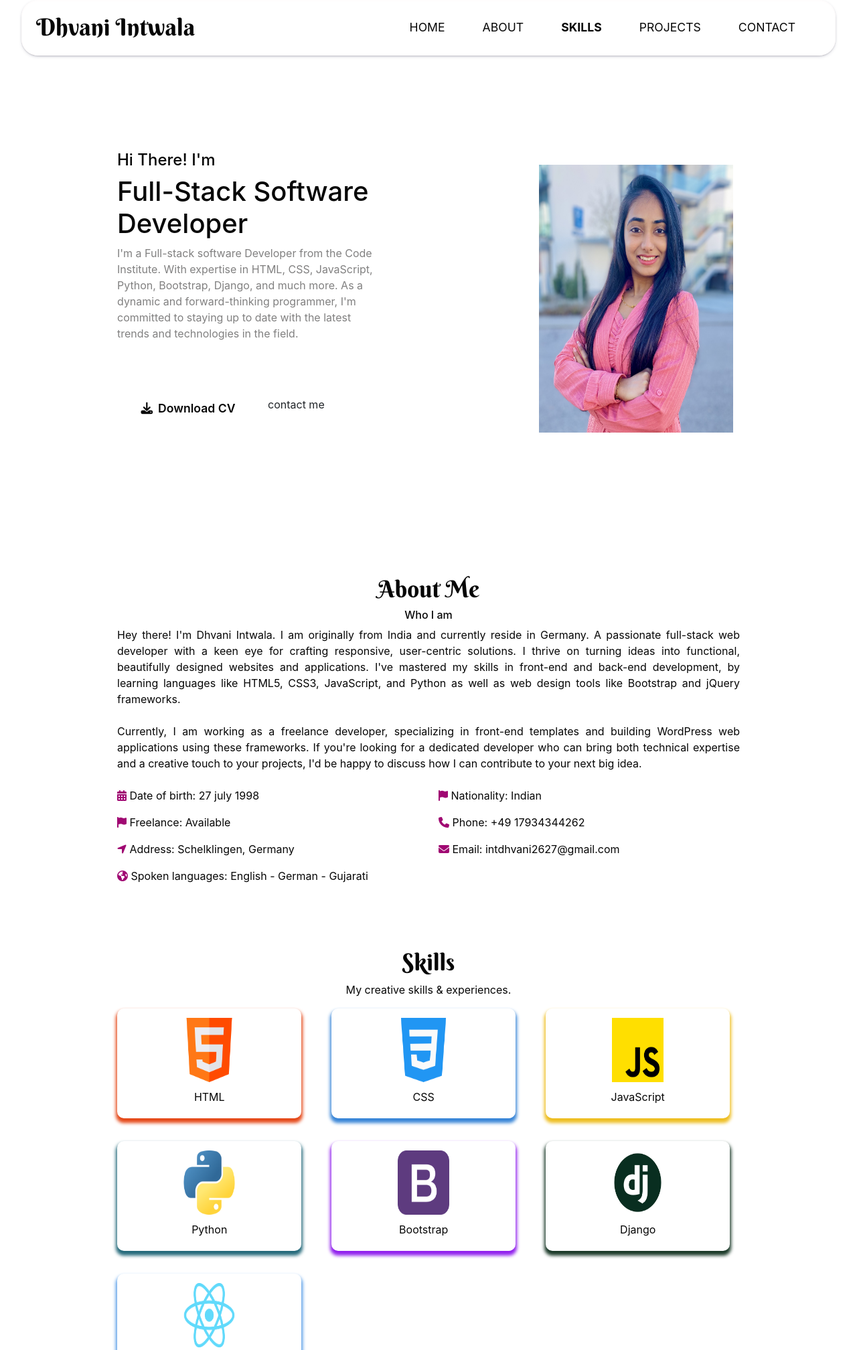
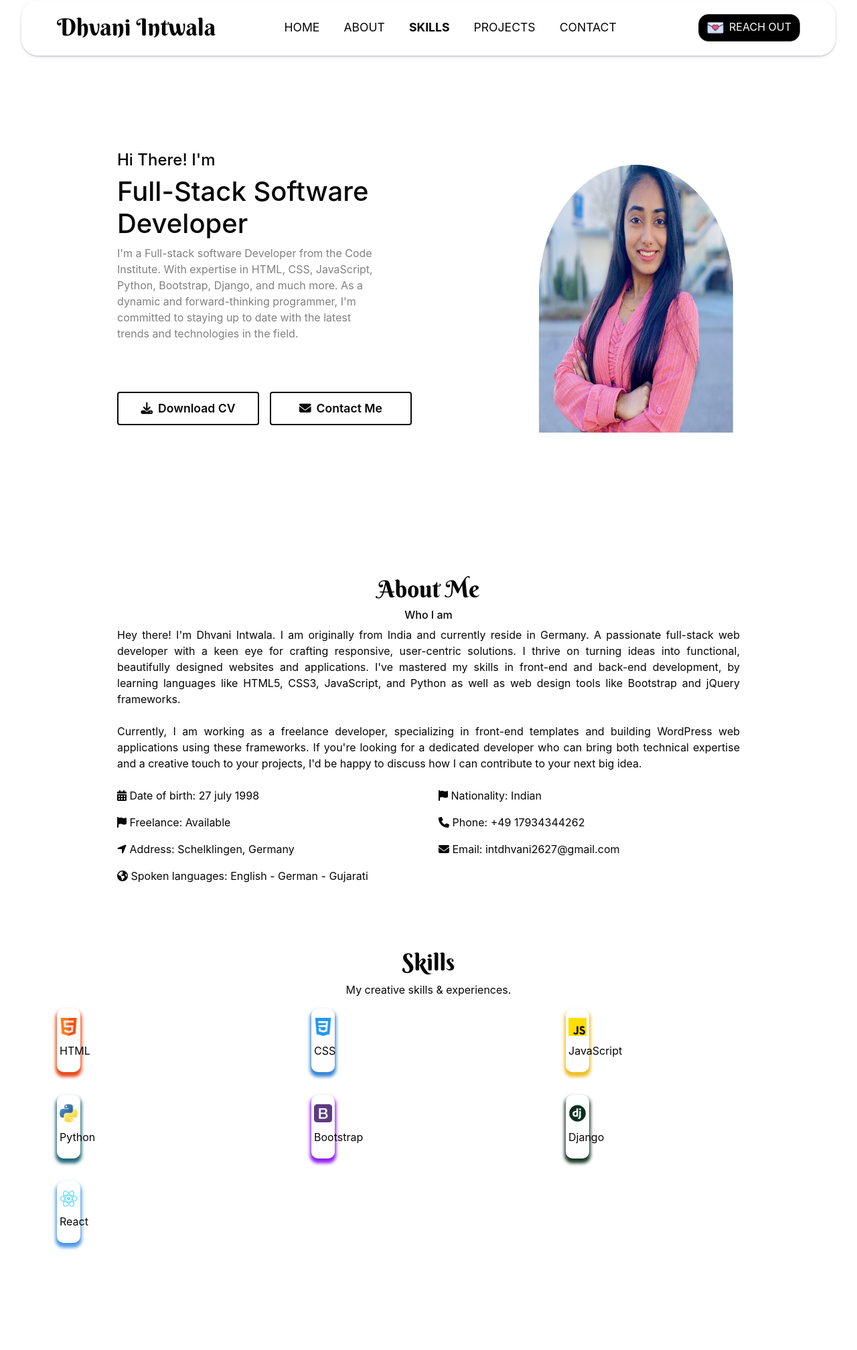
Before and after one commit to Dhvani-intwala/portfolio, a Django app: page / in a window 1280 px wide. Shown: the top 2016 px of the page at 67% size. Run offline with Django 5.2, Linux system fonts and the light colour scheme; some libraries are stand-ins or nearby versions; some web fonts are replaced.

Commit message:
Updated navbar and about section

```diff
--- a/home/templates/home/index.html
+++ b/home/templates/home/index.html
@@ -24,14 +24,18 @@
                         <a class="link" href="https://www.instagram.com/dhvanionajourney/" target="_blank" rel="noopener" aria-label="Link to instagram page"><i class="fab fa-instagram text-white social-link"></i></a>
                     </div>
                     <div class="d-flex mb-5 mt-4">
-                        <a href="lebenslauf.pdf" download="lebenslauf" class="btn cv-btn button"><i class="fa fa-download mr-2"></i>Download CV</a><br>
-                        <a href="" class="btn button"><i class=""></i>contact me</a>
+                        <a href="lebenslauf.pdf" download="lebenslauf" class="btn cv-btn button mr-3">
+                          <i class="fa fa-download mr-2"></i>Download CV
+                        </a>
+                        <a href="#contact" class="btn contact-h-btn button">
+                          <i class="fa fa-envelope mr-2"></i>Contact Me
+                        </a>
                     </div>
                 </div>
 
             </div>
             <div class="col-lg-4 col-md-12 col-sm-12 text-center align-self-center">
-                <img src="{% static 'images/Dhvani11.jpg' %}" alt="my-image" class="img-fluid mb-3">
+                <img src="{% static 'images/image12.png' %}" alt="my-image" class="img-fluid mb-3">
             </div>
         </div>
     </div>
@@ -90,7 +94,7 @@
             <div class="col-md-4 col-6 mb-4">
                 <div class="grid-item html p-1">
                     <img src="{% static 'images/html.png'%}" alt="html" class="img-skill d-block mx-auto">
-                    <p class="text-center">HTML</p>
+                    <p class="">HTML</p>
                 </div>
             </div>
             <div class="col-md-4 col-6 mb-4">
--- a/static/css/style.css
+++ b/static/css/style.css
@@ -103,11 +103,12 @@ header {
     overflow: hidden;
     width: 95%;
     margin: 0 auto;
-    padding-right: 20px;
-    padding-left: 20px;
+    padding-right: 10px;
+    padding-left: 10px;
     display: flex;
     justify-content: space-between;
     align-items: center;
+    /* margin-right: 10px; */
     border: solid #fffdfd 2px;
     border-radius: 25px;
     box-shadow: rgba(50, 50, 93, 0.25) 0px 2px 5px -1px, rgba(0, 0, 0, 0.3) 0px 1px 3px -1px;
@@ -120,9 +121,9 @@ ul.navbar-nav {
     padding-left: 0;
 }
 
-ul li {
+/* ul li {
     margin: 0 10px;
-}
+} */
 
 ul li a {
     font-size: 1.1rem;
@@ -149,6 +150,18 @@ ul li a {
 
 .nav-link:hover {
     color: var(--pink-color); /* Fixed typo */
+}
+
+.btn-dark {
+  background-color: #000000;
+  color: #fff;
+  border-radius: 15px;
+  /* border: none; */
+}
+
+.btn-dark:hover {
+  background-color: #333;
+  color: #fff;
 }
 
 .title {
@@ -190,19 +203,24 @@ ul li a {
     padding: 10rem 10rem;
 }
 
+.contact-h-btn{
+    color: var(--black-color);
+    font-weight: 600;
+    font-size: 1.1rem;
+    width: 40%;
+    border: var(--black-color) 2px solid;
+    padding: 10px 5px 10px 5px;
+    text-align: center;
+}
+
 .cv-btn{
     color: var(--black-color);
     font-weight: 600;
     font-size: 1.1rem;
     width: 40%;
-    border: var(--white-color) 2px solid;
+    border: var(--black-color) 2px solid;
     padding: 10px 5px 10px 5px;
     text-align: center;
-}
-.cv-btn:hover{
-    color: var(--pink--color);
-    text-decoration: none;
-    border: var(--pink--color) 2px solid;
 }
 
 
@@ -238,23 +256,23 @@ ul li a {
 }
 
 .icon{
-    color: var(--pink--color);
+    color: var(--black--color);
 }
 
 /********* SKILL PAGE STYLES  *******/
 
 .skill{
-    padding: 1rem 10rem;
+    padding: 1rem 2rem;
 }
 .img-skill{
-    width: 6vw;
-    height: 12vh;
+    width: 100%;
+    height: 90%;
     margin: 10px 10px;
 }
 
 .grid-item{
     box-shadow: rgb(38, 57, 77) 0px 5px 5px 2px;
-    width: 95%;
+    width: 10%;
     margin-bottom: 10px;
     border-radius: 10px;
 }
@@ -383,11 +401,6 @@ ul li a {
     padding: 5px 5px 5px 5px;
     width: 15vw;
     text-align: center;
-}
-
-.contact-btn:hover{
-    color: var(--pink--color);
-    border: var(--pink--color) 2px solid;
 }
 
 .error{
--- a/templates/base.html
+++ b/templates/base.html
@@ -41,15 +41,19 @@
     <!-- nav bar -->
     <header id="header">
       <nav class="navbar navbar-expand-lg fixed-top bg" id="nav">
-        <a class="navbar-brand logo" href="{% url 'home' %}">Dhvani Intwala</a>
-        <button class="navbar-toggler navbar-dark" type="button" data-toggle="collapse" data-target="#main-nav" aria-controls="navbarSupportedContent" aria-expanded="false" aria-label="Toggle navigation">
-          <span class="navbar-toggler-icon"></span>
-        </button>
+        <div class="container">
+          <!-- Left: Brand -->
+          <a class="navbar-brand logo" href="{% url 'home' %}">Dhvani Intwala</a>
 
-        <div class="collapse navbar-collapse text-uppercase" id="main-nav">
+          <!-- Toggle Button for Mobile -->
+          <button class="navbar-toggler navbar-dark" type="button" data-toggle="collapse" data-target="#main-nav"
+            aria-controls="main-nav" aria-expanded="false" aria-label="Toggle navigation">
+            <span class="navbar-toggler-icon"></span>
+          </button>
 
-          <ul class="navbar-nav ml-auto">
-
+          <!-- Navigation Links -->
+          <div class="collapse navbar-collapse justify-content-center" id="main-nav">
+            <ul class="navbar-nav text-uppercase">
               <li class="nav-item">
                 <a class="nav-link active" href="{% url 'home' %}">Home</a>
               </li>
@@ -65,10 +69,17 @@
               <li class="nav-item">
                 <a class="nav-link" href="{% url 'home' %}#contact">Contact</a>
               </li>
-          </ul>
+            </ul>
+          </div>
+
+          <!-- Right: Reach Out Button -->
+          <div class="d-none d-lg-block">
+            <a class="btn btn-dark text-uppercase ml-lg-3" href="{% url 'home' %}#contact">  <img src="{% static 'images/email.png' %}" alt="Email Icon" width="25" height="27" class="mr-2">Reach Out</a>
+          </div>
         </div>
       </nav>
     </header>
+
     {% endblock %}
 
     {% block page_header %}
```
Also changed, not shown: static/images/email.png (added), static/images/image12.png (added).
